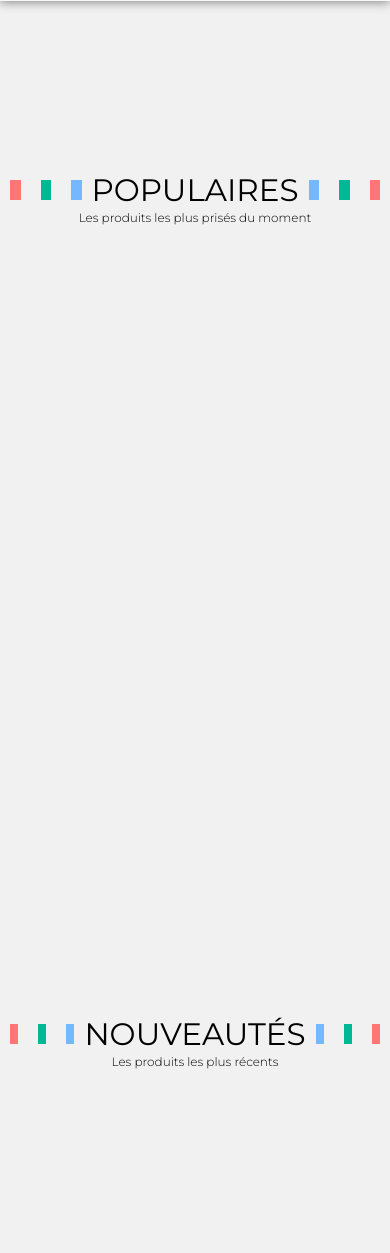
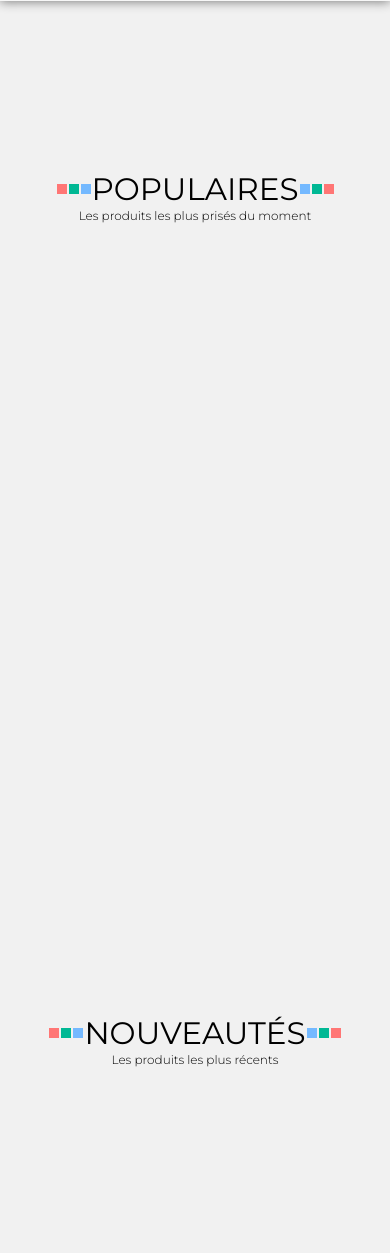
Before and after one commit to taurinese/choshi-shop, a PHP site: page / in a window 390 px wide. Shown: the part 674-1927 px from the top of the page. Run offline with PHP 8.4, Linux system fonts and the light colour scheme; data that the repository does not hold is empty; some libraries are stand-ins or nearby versions.

Commit message:
Resolved some bugs with responsive or PHP.

```diff
--- a/assets/css/style.css
+++ b/assets/css/style.css
@@ -1416,6 +1441,30 @@ input[type=submit] {
     font-size: 0.9rem;
   }
 
+  .blue-square {
+    width: 15px;
+    height: 15px;
+    margin: 10px;
+    display: inline-block;
+    background-color: #74B9FF;
+  }
+
+  .red-square {
+    width: 15px;
+    height: 15px;
+    margin: 10px;
+    display: inline-block;
+    background-color: #FF7675;
+  }
+
+  .green-square {
+    width: 15px;
+    height: 15px;
+    margin: 10px;
+    display: inline-block;
+    background-color: #00B894;
+  }
+
   .cart-list #cart-table tbody tr td:nth-child(2) table td {
     font-size: 0.9rem;
   }
@@ -1449,12 +1498,29 @@ input[type=submit] {
     outline: none;
     cursor: pointer;
   }
+
+  .product-content .rates .rate-content .rates-views .rate-review aside span {
+    font-size: 12px;
+  }
 }
 @media (max-width: 550px) {
   .cart-list #cart-table tbody tr td:first-child {
     width: 40%;
   }
 }
+@media (max-width: 500px) {
+  .blue-square {
+    margin: 3px;
+  }
+
+  .red-square {
+    margin: 3px;
+  }
+
+  .green-square {
+    margin: 3px;
+  }
+}
 @media (max-width: 400px) {
   h1 {
     font-size: 1.9375rem;
@@ -1474,6 +1540,33 @@ input[type=submit] {
 
   p {
     font-size: 0.75rem;
+  }
+
+  .blue-square {
+    width: 10px;
+    height: 10px;
+    margin: 10px;
+    display: inline-block;
+    background-color: #74B9FF;
+    margin: 1px;
+  }
+
+  .red-square {
+    width: 10px;
+    height: 10px;
+    margin: 10px;
+    display: inline-block;
+    background-color: #FF7675;
+    margin: 1px;
+  }
+
+  .green-square {
+    width: 10px;
+    height: 10px;
+    margin: 10px;
+    display: inline-block;
+    background-color: #00B894;
+    margin: 1px;
   }
 
   .cart-list #cart-table {
--- a/assets/scss/style.scss
+++ b/assets/scss/style.scss
@@ -1332,6 +1357,15 @@ input[type="submit"]{
     p{
         font-size: 0.6 * $p;
     }
+    .blue-square{
+        @include square(#74B9FF,15px);
+    }
+    .red-square {
+        @include square(#FF7675,15px);
+    }
+    .green-square {
+        @include square(#00B894,15px);
+    }
     .cart-list{
         #cart-table{
             tbody tr td:nth-child(2) table {
@@ -1383,6 +1420,18 @@ input[type="submit"]{
                 width:40%;
             }
         }
+    }
+}
+
+@media (max-width:500px){
+    .blue-square{
+        margin:3px;
+    }
+    .red-square {
+        margin:3px;
+    }
+    .green-square {
+        margin:3px;
     }
 }
 
@@ -1402,6 +1451,18 @@ input[type="submit"]{
     p{
         font-size: 0.5 * $p;
     }
+    .blue-square{
+        @include square(#74B9FF,10px);
+        margin:1px;
+    }
+    .red-square {
+        @include square(#FF7675,10px);
+        margin:1px;
+    }
+    .green-square {
+        @include square(#00B894,10px);
+        margin:1px;
+    }
     .cart-list{
         #cart-table{
             tbody tr td:nth-child(2) table {
--- a/models/Product.php
+++ b/models/Product.php
@@ -5,12 +5,12 @@ function getProducts($productId = null)
     $db = dbConnect();
 
     if($productId != null){
-        $query = $db->prepare('SELECT p.*, GROUP_CONCAT(cp.category_id), l.license AS license_name, GROUP_CONCAT(ip.image) AS images FROM products p INNER JOIN categories_products cp ON p.id = cp.product_id LEFT JOIN licenses l ON l.id = p.license_id INNER JOIN images_products ip ON ip.product_id = p.id WHERE p.id = ?');
+        $query = $db->prepare('SELECT p.*, GROUP_CONCAT(cp.category_id), l.license AS license_name, GROUP_CONCAT(ip.image) AS images FROM products p INNER JOIN categories_products cp ON p.id = cp.product_id LEFT JOIN licenses l ON l.id = p.license_id INNER JOIN images_products ip ON ip.product_id = p.id WHERE p.id = ? AND p.is_displayed = 1');
         $query->execute([$productId]);
         return $query->fetch();
     }
     else{
-        $query = $db->query('SELECT * FROM products');
+        $query = $db->query('SELECT * FROM products WHERE is_displayed = 1');
         return $query->fetchAll();
     }
 }
@@ -18,7 +18,7 @@ function getProducts($productId = null)
 function getNewProducts()
 {
     $db = dbConnect();
-    $query = $db->query('SELECT * FROM products ORDER BY created_at DESC LIMIT 3');
+    $query = $db->query('SELECT * FROM products WHERE is_displayed = 1 ORDER BY created_at DESC LIMIT 3');
     return $query->fetchAll();
 }
 
@@ -28,7 +28,7 @@ function getPopularProducts()
     $query = $db->query('SELECT p.*, sum(op.quantity) AS total_quantity
     FROM products p
     JOIN orders_products op ON p.id = op.product_id
-    WHERE op.product_id IS NOT NULL
+    WHERE op.product_id IS NOT NULL AND p.is_displayed = 1
     GROUP BY p.id
     ORDER BY total_quantity DESC
     LIMIT 3');
@@ -37,7 +37,7 @@ function getPopularProducts()
 function getProductsByCategoryId($categoryId,$categoryFilter = null)
 {
     $db = dbConnect();
-    $queryString = 'SELECT p.* FROM products p INNER JOIN categories_products cp ON p.id = cp.product_id WHERE cp.category_id = ? ';
+    $queryString = 'SELECT p.* FROM products p INNER JOIN categories_products cp ON p.id = cp.product_id WHERE cp.category_id = ? AND p.is_displayed = 1 ';
 
     if($categoryFilter != null){
         switch ($categoryFilter) {
@@ -64,7 +64,7 @@ function getProductsByCategoryId($categoryId,$categoryFilter = null)
 function getProductsName()
 {
     $db = dbConnect();
-    $query = $db->query('SELECT name, id FROM products');
+    $query = $db->query('SELECT name, id FROM products WHERE is_displayed = 1');
     return $query->fetchAll();
 }
 
```
Also changed, not shown: other parts of assets/css/style.css (+28 -3 lines), other parts of assets/scss/style.scss (+31 -3 lines), 1 other file.
